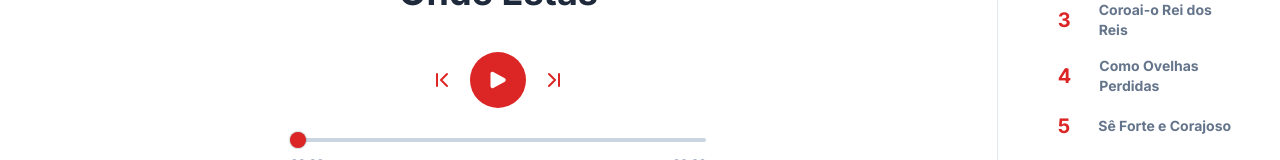
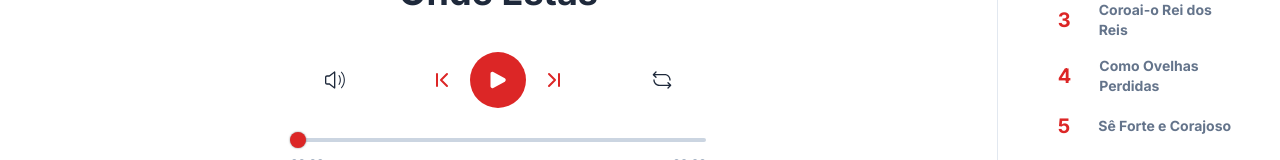
Before and after one commit to matheusbanqueiro/ebenezer, a Next.js app: page / in a window 1280 px wide. Shown: the part 364-524 px from the top of the page. Built offline with nearby package versions, Linux system fonts and the light colour scheme.

Commit message:
Update player-music.tsx color light

```diff
--- a/src/components/player-music.tsx
+++ b/src/components/player-music.tsx
@@ -176,7 +176,7 @@ const PlayerMusic = ({ musics }: PlayerMusicProps) => {
           <div className="mt-5 flex gap-4 items-center w-full justify-around">
             <button
               onClick={toggleMute}
-              className={`${!isMuted ? 'text-white' : 'text-red-500'} `}
+              className={`${!isMuted ? 'dark:text-white text-slate-800' : 'text-red-500'} `}
             >
               {isMuted ? (
                 <SpeakerOffIcon className="w-5 h-5" />
@@ -205,7 +205,7 @@ const PlayerMusic = ({ musics }: PlayerMusicProps) => {
             </div>
             <button
               onClick={() => setIsRepeating(!isRepeating)}
-              className={`${isRepeating ? "text-red-500" : "text-white"}`}
+              className={`${isRepeating ? "text-red-500" : "dark:text-white text-slate-800"}`}
             >
               <LoopIcon className="w-5 h-5" />
             </button>
```
